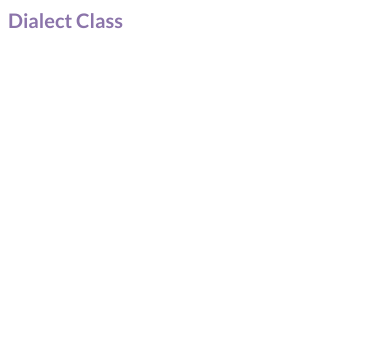
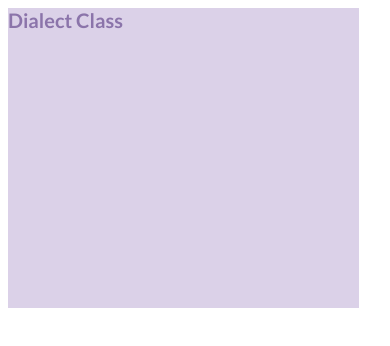
Before and after one commit to jordan-romero/DialectWebApp, a React (Create React App) app: page / in a window 390 px wide. Shown: the top 346 px of the page. Built offline with nearby package versions, Linux system fonts and the light colour scheme.

Commit message:
adds breakpoint logic to theme"

```diff
--- a/src/PreLaunchPage/Header.js
+++ b/src/PreLaunchPage/Header.js
@@ -1,11 +1,21 @@
 import React from 'react'
 import { Box, Typography } from '@mui/material';
+import banner from '../assets/prelaunchBanner.png'
+import { theme } from '../Theme/theme';
 
 const Header = () => {
   return (
-    <Box >
+    <Box sx={{
+      width: '100vw',
+      height: 300,
+      backgroundImage: `url(${banner})`,
+      backgroundSize: 'cover',
+      [theme.breakpoints.not('desktop' || 'desktopXl')]: {
+        width: '90vw',
+      },
+    }} >
       <Typography variant='h1' color="primary">Dialect Class</Typography>
-    </Box>
+    </Box >
   )
 }
 
--- a/src/Theme/theme.js
+++ b/src/Theme/theme.js
@@ -50,5 +50,14 @@ export const theme = createTheme({
       fontWeight: "normal",
       lineHeight: "1.2em"
     },
-  }
+  },
+  breakpoints: {
+    values: {
+      mobile: 0,
+      tablet: 640,
+      laptop: 1024,
+      desktop: 1200,
+      desktopXl: 1536
+    },
+  },
 });
```
Also changed, not shown: src/assets/prelaunchBanner.png (added).
